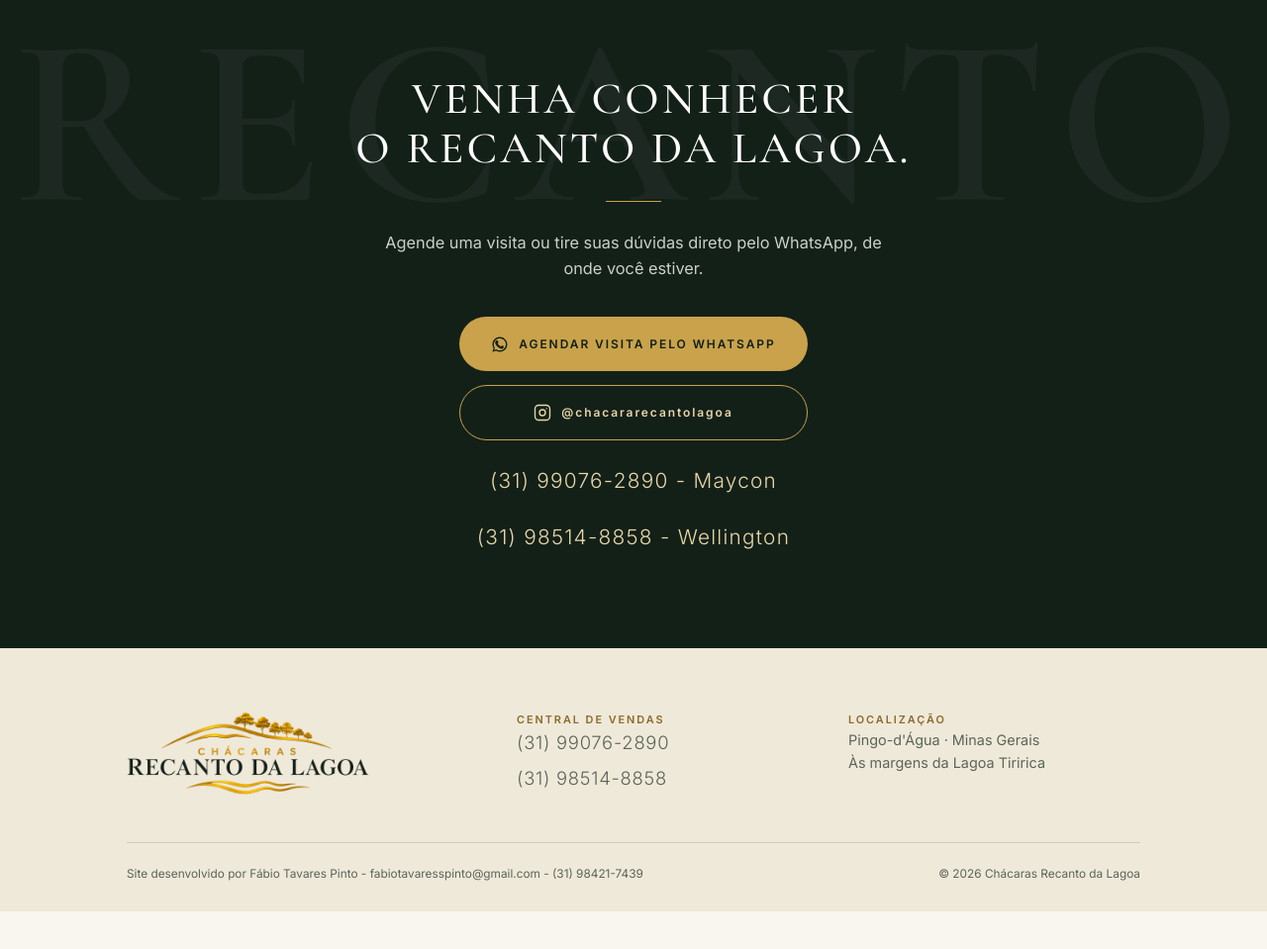
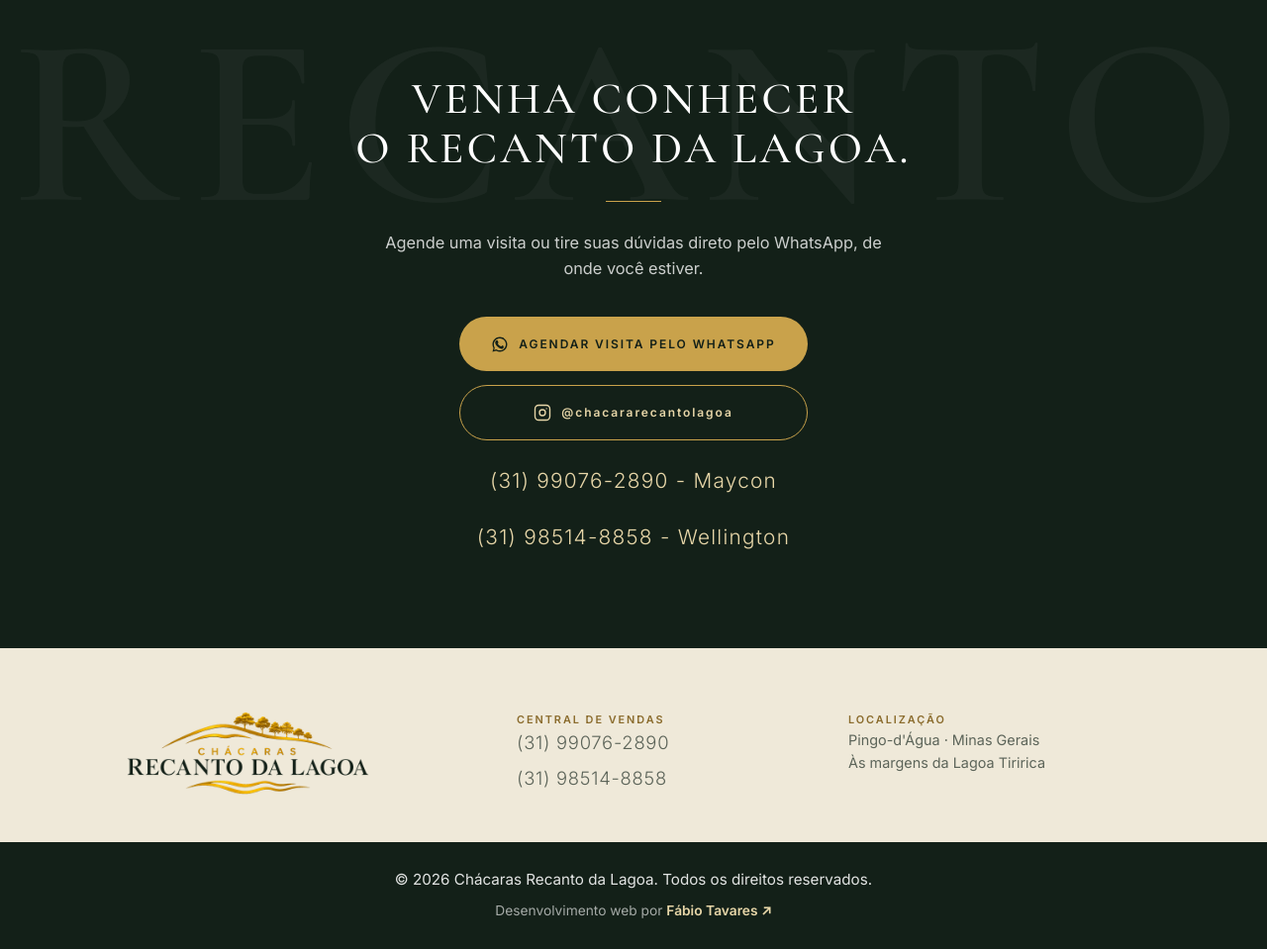
Before and after one commit to fabiotavaress/site-loteamento, a plain HTML site: page index.html in a window 1280 px wide. Shown: the part 5146-6105 px from the top of the page at 99% size. Before the commit the page ends 6067 px from the top, so only its background shows below. Drawn offline with nearby package versions, Linux system fonts and the light colour scheme.

Commit message:
Rodapé: faixa verde final com direitos e crédito 'Desenvolvimento web por Fábio Tavares'
Co-Authored-By: Claude Opus 5.5 <noreply@anthropic.com>

```diff
--- a/index.html
+++ b/index.html
@@ -10,7 +10,7 @@
 <link rel="preconnect" href="https://fonts.googleapis.com">
 <link rel="preconnect" href="https://fonts.gstatic.com" crossorigin>
 <link href="https://fonts.googleapis.com/css2?family=Cormorant+Garamond:ital,wght@0,500;0,600;1,500&family=Inter:wght@300;400;500;600&display=swap" rel="stylesheet">
-<link rel="stylesheet" href="style.css?v=20261127b">
+<link rel="stylesheet" href="style.css?v=20261127c">
 </head>
 <body>
 
@@ -341,9 +341,11 @@
         <p>Pingo-d'Água · Minas Gerais<br>Às margens da Lagoa Tiririca</p>
       </div>
     </div>
-    <div class="footer-legal">
-      <p>Site desenvolvido por Fábio Tavares Pinto - <a href="mailto:fabiotavaresspinto@gmail.com">fabiotavaresspinto@gmail.com</a> - (31) 98421-7439</p>
-      <p>© 2026 Chácaras Recanto da Lagoa</p>
+  </div>
+  <div class="footer-bottom">
+    <div class="wrap">
+      <p>© 2026 Chácaras Recanto da Lagoa. Todos os direitos reservados.</p>
+      <p class="footer-credit">Desenvolvimento web por <a href="https://wa.me/5531984217439?text=Ol%C3%A1%2C%20F%C3%A1bio%21%20Vi%20o%20site%20do%20Recanto%20da%20Lagoa%20e%20tenho%20interesse%20em%20fazer%20um%20site%20com%20voc%C3%AA." target="_blank" rel="noopener">Fábio Tavares <span aria-hidden="true">↗</span></a></p>
     </div>
   </div>
 </footer>
--- a/style.css
+++ b/style.css
@@ -431,11 +431,11 @@ body.lb-lock{overflow:hidden;}
 .footer-phone{display:block;font-size:1.15rem;font-weight:300;color:var(--muted);letter-spacing:.04em;white-space:nowrap;}
 .footer-phone + .footer-phone{margin-top:6px;}
 .footer-phone:hover{color:var(--gold-deep);}
-.footer-legal{
-  margin-top:48px;padding-top:22px;border-top:1px solid var(--line);font-size:.74rem;
-  display:flex;justify-content:space-between;gap:12px 32px;flex-wrap:wrap;
-}
-.footer-legal p{margin:0;}
+.footer-bottom{margin-top:48px;margin-bottom:-28px;background:var(--green-900);padding:26px 0 28px;text-align:center;}
+.footer-bottom p{margin:0;font-size:.95rem;color:rgba(255,255,255,0.88);}
+.footer-bottom .footer-credit{margin-top:8px;font-size:.86rem;color:rgba(255,255,255,0.62);}
+.footer-credit a{color:var(--gold-soft);font-weight:700;}
+.footer-credit a:hover{color:#fff;text-decoration:underline;text-underline-offset:3px;}
 
 /* ---------- reveal on scroll (only when JS is on) ---------- */
 .js [data-reveal]{opacity:0;transform:translateY(28px);transition:opacity .9s ease,transform .9s ease;}
@@ -530,7 +530,6 @@ body.lb-lock{overflow:hidden;}
   .btn-gold,.btn-outline-gold{padding:16px 22px;font-size:.7rem;letter-spacing:.1em;white-space:nowrap;}
   .footer{padding-bottom:110px;}
   .footer-grid{grid-template-columns:1fr;justify-items:center;text-align:center;gap:28px;}
-  .footer-legal{flex-direction:column;text-align:center;}
 }
 
 @media (max-width:700px){
```
